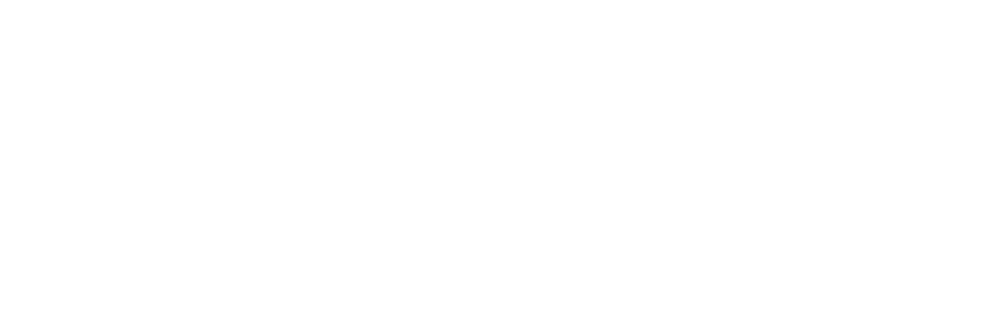
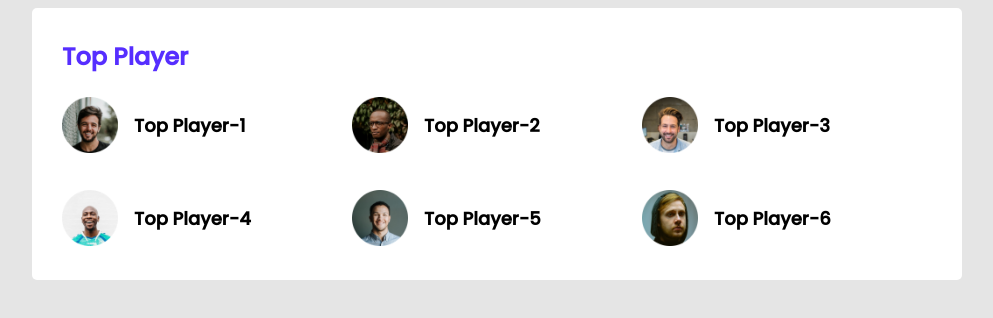
Before and after one commit to Md-Mobassher/leader-board-css3, a plain HTML site: page index.html in a window 1280 px wide. Shown: the whole page, without its empty margins (143-1136 px from the left). Drawn offline with Linux system fonts and the light colour scheme.

Commit message:
top player added

```diff
--- a/index.html
+++ b/index.html
@@ -9,6 +9,47 @@
     <link rel="stylesheet" href="styles/styles.css">
 </head>
 <body>
+    <!-- header start -->
+    <header>
 
+    </header>
+    <!-- header end -->
+
+    <main>
+        <!-- top player and top blogs-->
+        <section class="container">
+            <div class="top-players">
+                <h2 class="player-title">Top Player</h2>
+                <div class="players">
+                    <div class="player">
+                        <img src="images/players/player-1.png" alt="">
+                        <h3>Top Player-1</h3>
+                    </div>
+                    <div class="player">
+                        <img src="images/players/player-2.png" alt="">
+                        <h3>Top Player-2</h3>
+                    </div>
+                    <div class="player">
+                        <img src="images/players/player-3.png" alt="">
+                        <h3>Top Player-3</h3>
+                    </div>
+                    <div class="player">
+                        <img src="images/players/player-4.png" alt="">
+                        <h3>Top Player-4</h3>
+                    </div>
+                    <div class="player">
+                        <img src="images/players/player-5.png" alt="">
+                        <h3>Top Player-5</h3>
+                    </div>
+                    <div class="player">
+                        <img src="images/players/player-6.png" alt="">
+                        <h3>Top Player-6</h3>
+                    </div>
+                </div>
+            </div>
+            <!-- top player end  -->
+
+        </section>
+    </main>
 </body>
 </html>
--- a/styles/styles.css
+++ b/styles/styles.css
@@ -0,0 +1,43 @@
+/* font */
+@import url('https://fonts.googleapis.com/css2?family=Poppins:wght@500&display=swap');
+
+/* common styles and utilities */
+body{
+    font-family: 'Poppins', sans-serif;
+    background: #E5E5E5;
+}
+main{
+    display: flex;
+    justify-content: center;
+}
+.container{
+    background: #ffffff;
+    width: 870px;
+    padding: 30px;
+    border-radius: 5px;
+}
+
+/* top players style  */
+.player-title{
+    font-size: 24px;
+    margin-top: 1px;
+    color: #562EFF;
+}
+.players{
+    display: grid;
+    grid-template-columns: repeat(3, 1fr);
+    grid-row-gap: 30px;
+}
+.player{
+    display: flex;
+    align-items: center;
+}
+.player img{
+    width: 56px;
+    height: 56px;
+    margin-right: 16px;
+}
+.player h3{
+    font-size: 18px;
+
+}
```
